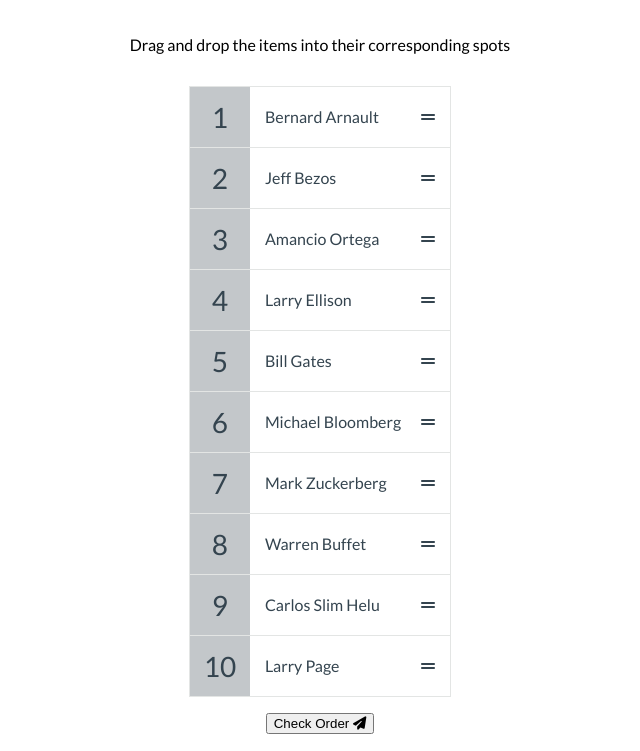
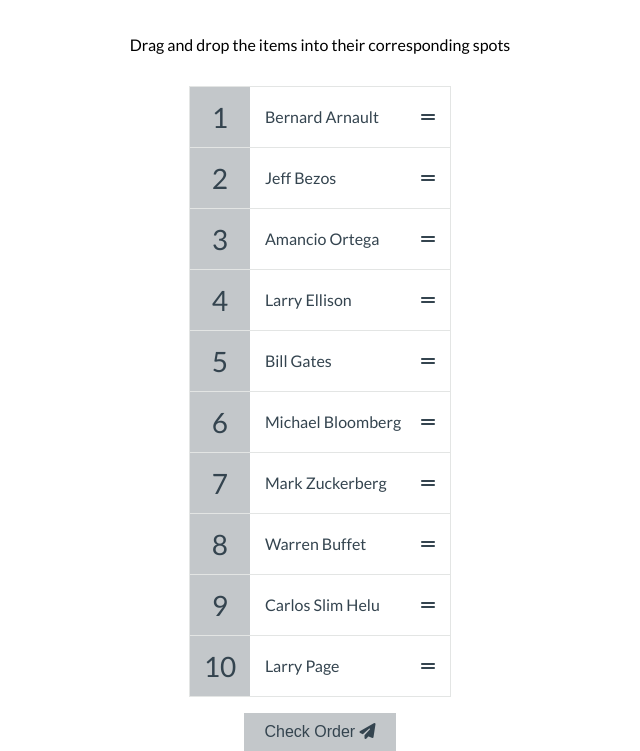
Before and after one commit to mbodenchak/basic_drag-n-drop, a plain HTML site: page index.html in a window 1280 px wide. Shown: the part 63-814 px from the top of the page, without its empty margins (320-960 px from the left). Drawn offline with Linux system fonts and the light colour scheme.

Commit message:
styling completed

```diff
--- a/style.css
+++ b/style.css
@@ -47,6 +47,9 @@ body {
   width: 60px;
 }
 
+.draggable-list li.over .draggable {
+  background-color: #eaeaea;
+}
 .draggable-list .person-name {
   margin: 0 20px 0 0;
 }
@@ -65,3 +68,20 @@ body {
   padding: 15px;
   flex: 1;
 }
+
+.check {
+  background-color: var(--background-color);
+  border: none;
+  color: var(--text-color);
+  font-size: 16px;
+  padding: 10px 20px;
+  cursor: pointer;
+}
+
+.check:active {
+  transform: scale(0.98);
+}
+
+.check:focus {
+  outline: none;
+}
```
